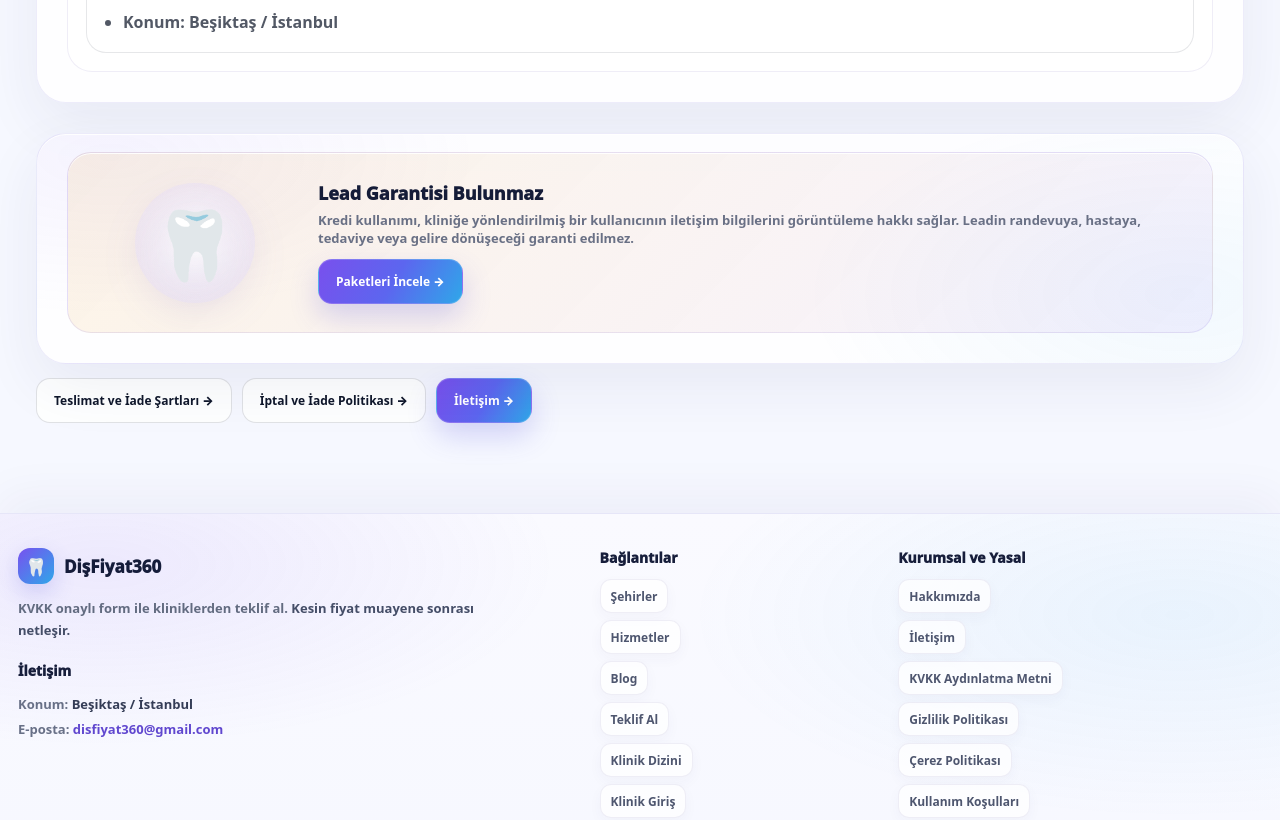
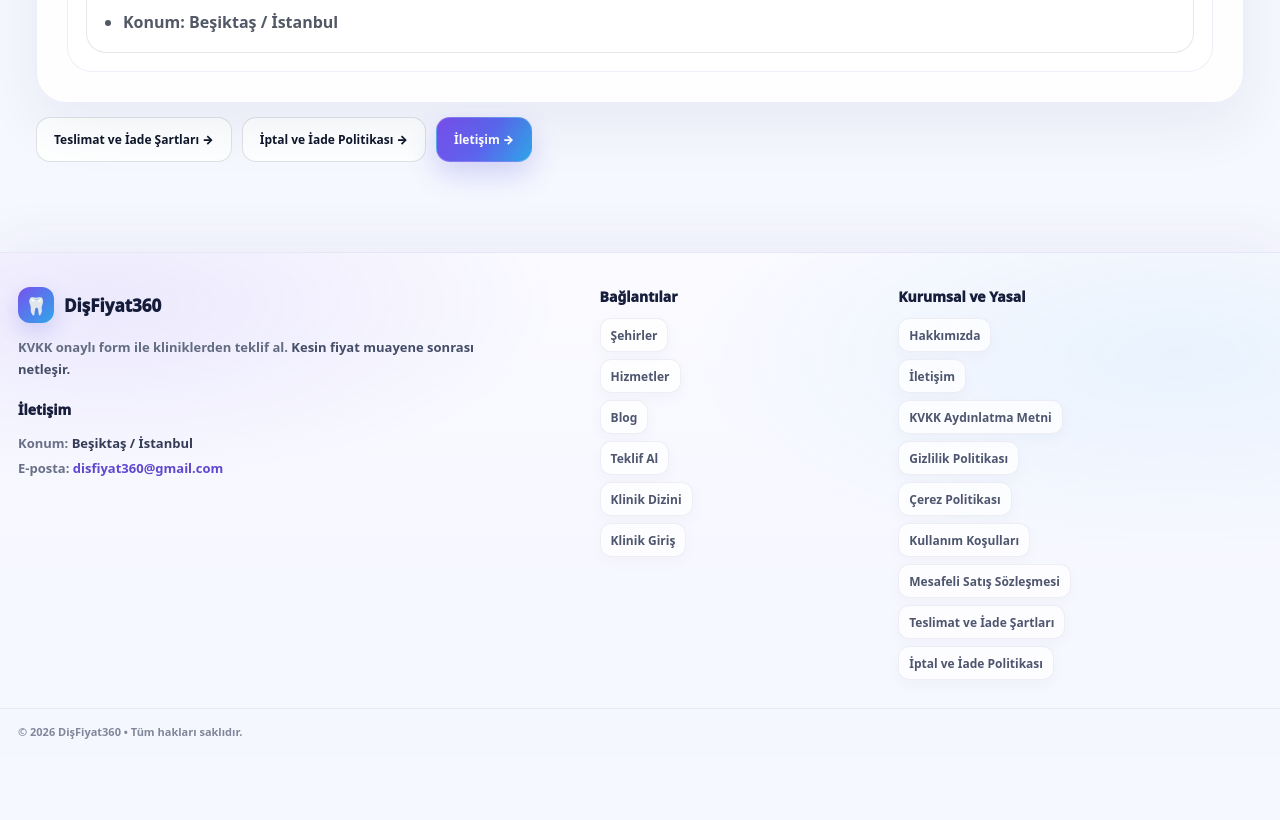
Before and after one commit to ferhat945/dis-fiyat-platform, a Next.js app: page /mesafeli-satis-sozlesmesi in a window 1280 px wide. Shown: the part 11180-12000 px from the top of the page. After the commit the page ends 11937 px from the top, so only its background shows below. Built offline with nearby package versions, Linux system fonts and the light colour scheme; no server answers.

Commit message:
Update legal pages and remove outdated information

```diff
--- a/src/app/mesafeli-satis-sozlesmesi/page.tsx
+++ b/src/app/mesafeli-satis-sozlesmesi/page.tsx
@@ -489,38 +489,6 @@ export default function DistanceSalesPage(): JSX.Element {
                 </div>
               </div>
 
-              <div className="section" style={{ paddingTop: 0 }}>
-                <div
-                  className="finalCta"
-                  style={{
-                    background:
-                      "linear-gradient(135deg, rgba(245,158,11,0.10), rgba(124,58,237,0.06))",
-                  }}
-                >
-                  <div>
-                    <h2
-                      className="finalTitle"
-                      style={{
-                        fontSize: 18,
-                      }}
-                    >
-                      Lead Garantisi Bulunmaz
-                    </h2>
-
-                    <p className="finalDesc">
-                      Kredi kullanımı, kliniğe yönlendirilmiş bir kullanıcının
-                      iletişim bilgilerini görüntüleme hakkı sağlar. Leadin
-                      randevuya, hastaya, tedaviye veya gelire dönüşeceği garanti
-                      edilmez.
-                    </p>
-                  </div>
-
-                  <Link href="/panel/abonelik" className="btn btnPrimary">
-                    Paketleri İncele →
-                  </Link>
-                </div>
-              </div>
-
               <div className="ctaRow">
                 <Link href="/teslimat-iade" className="btn btnSoft">
                   Teslimat ve İade Şartları →
```
Also changed, not shown: public/payment/iyzico-checkout.png (deleted), public/payment/iyzico-footer.png (deleted).
